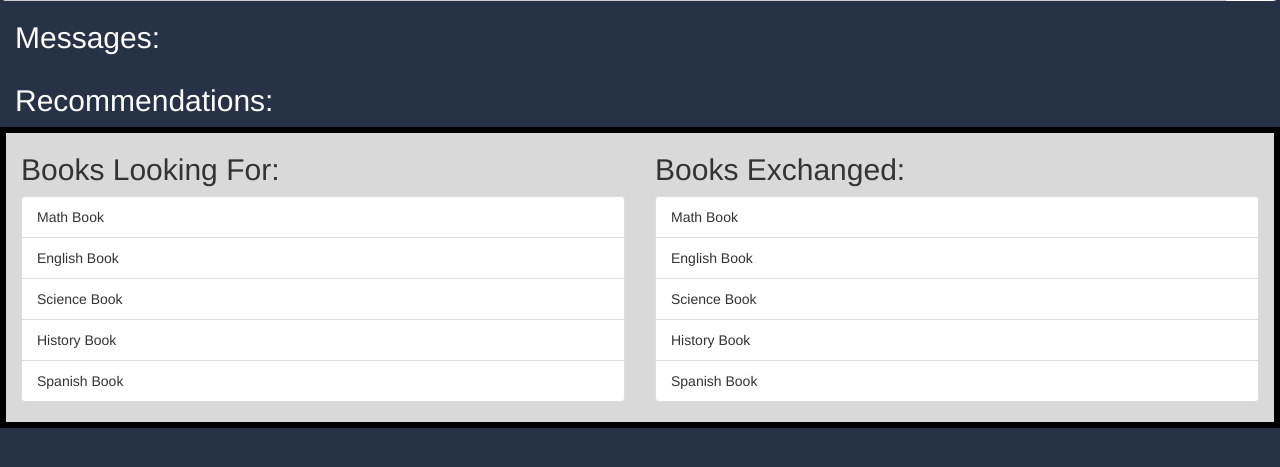
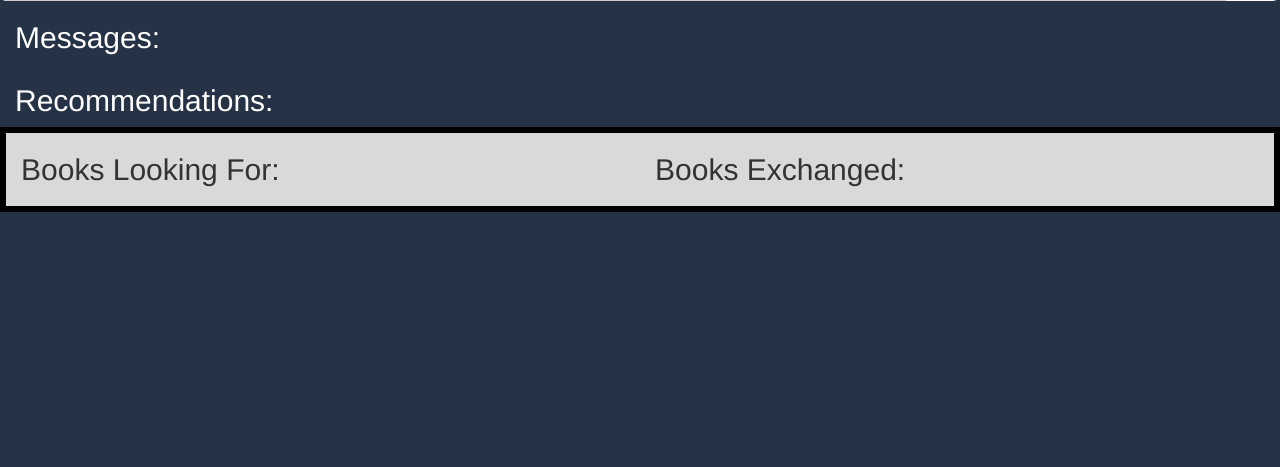
Before and after one commit to adamleighfish/TextbookExchange, a Django app: page /dashboard/ in a window 1280 px wide. Shown: the part 225-692 px from the top of the page. Run offline with Django 3.2, Linux system fonts and the light colour scheme; data comes from the database, SQL or seed files in the repository; both versions use the stored data as it was after the commit; some libraries are stand-ins or nearby versions.

Commit message:
dashboard linking to wanting and exchanged books fixed and completed

```diff
--- a/home/views.py
+++ b/home/views.py
@@ -32,8 +32,8 @@ def about(request):
 def dashboard(request):
     session_language = 'en'
     request.session['lang'] = session_language
-
-    return render(request, 'dashboard/dashboard.html', {'session_language': session_language})
+    listings = Listing.objects.all();
+    return render(request, 'dashboard/dashboard.html', {'session_language': session_language, 'listings': listings})
 
 
 def register(request):
--- a/templates/dashboard/dashboard.html
+++ b/templates/dashboard/dashboard.html
@@ -98,26 +98,21 @@
         <div class="col-sm-6" style = "background-color: #d9d9d9">
           <h2>Books Looking For:</h2>
             <ul class="list-group">
-                {% for listing in Listing.objects.select_related %}
-                    {% if listing.sid == request.user and listing.type == 'W' %}
-                        <li class="list-group-item">{{listing.bid}}</li>
-                    {% endif %}
+                {% for l in listings %}
+                {% if l.sid.user == user and l.type == 'W'%}
+                <li class="list-group-item">{{l.bid}}</li>
+                {% endif %}
                 {% endfor %}
-                <li class="list-group-item">Math Book</li>
-                <li class="list-group-item">English Book</li>
-                <li class="list-group-item">Science Book</li>
-                <li class="list-group-item">History Book</li>
-                <li class="list-group-item">Spanish Book</li>
             </ul>
         </div>
         <div class="col-sm-6" style = "background-color: #d9d9d9">
           <h2>Books Exchanged:</h2>
           <ul class="list-group">
-                <li class="list-group-item">Math Book</li>
-                <li class="list-group-item">English Book</li>
-                <li class="list-group-item">Science Book</li>
-                <li class="list-group-item">History Book</li>
-                <li class="list-group-item">Spanish Book</li>
+                {% for l in listings %}
+                {% if l.sid.user == user and l.type == 'G'%}
+                <li class="list-group-item">{{l.bid}}</li>
+                {% endif %}
+                {% endfor %}
             </ul>
        </div>
       </div>
```
Also changed, not shown: db.sqlite3.
